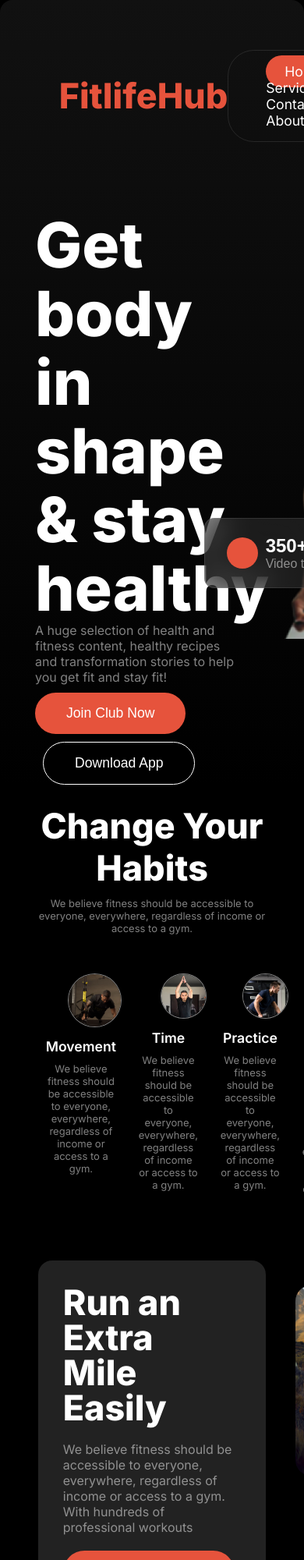
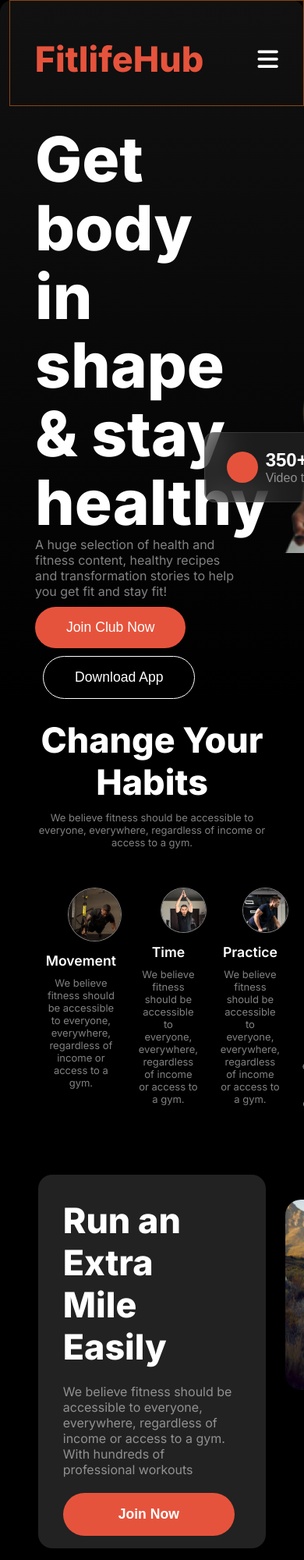
Before and after one commit to Rain44556/FitlifeHub, a plain HTML site: page index.html in a window 390 px wide. Shown: the top 2000 px of the page at 78% size. Drawn offline with Linux system fonts and the light colour scheme.

Commit message:
button added

```diff
--- a/index.html
+++ b/index.html
@@ -112,7 +112,7 @@
             <p>We believe fitness should be accessible to everyone, everywhere, regardless of income or
                 access to a gym. With
                 hundreds of professional workouts</p>
-            <button>Join Now</button>
+            <button class="button">Join Now</button>
             </div>
 
             <div class="run-contents-rightside">
@@ -121,6 +121,42 @@
 
     </div>
  </section>
+
+ <!-- Training and Exercise Section -->
+
+ <!-- <section class="train-exercise-section">
+
+<div class="training-exercise-images-1">
+    <div>
+        <img src="./images/exercise1.jpg" alt="">
+        <h3></h3>
+    </div>
+    <div>
+        <img src="./images/exercise2.png" alt="">
+        <h3></h3>
+    </div>
+    <div>
+        <img src="./images/exercise3.png" alt="">
+        <h3></h3>
+    </div>
+</div>
+
+<div class="training-exercise-images-2">
+    <div>
+        <img src="./images/exercise4.png" alt="">
+        <h3></h3>
+    </div>
+    <div>
+        <img src="./images/exercise5.jpg" alt="">
+        <h3></h3>
+    </div>
+    <div>
+        <img src="./images/exercise6.jpg" alt="">
+        <h3></h3>
+    </div>
+
+</div>
+ </section> -->
 
 
  <!-- BMI Calculator section -->
@@ -176,12 +212,23 @@
             <option value="">Select an activity factor</option>
         </select>
         </div>
+        <button class="button">Calculate</button>
         </div>
 
        </div>
     </div>
  </section>
 
+
+ <!-- Meet the team -->
+<section>
+    <div class="team">
+        <h1>Meet Our Teem</h1>
+        <p>We believe fitness should be accessible to everyone, everywhere, regardless of income or access to a gym.
+        </p>
+    </div>
+</section>
+
 </main>
 
 </body>
--- a/styles/styles.css
+++ b/styles/styles.css
@@ -32,6 +32,19 @@ p{
     color: rgba(255,255,255, 0.5);
     font-size: 1rem;
     font-weight: 400;
+    }
+.button{
+        width: 220px;
+        height: 55px;
+        background-color: var(--primary-color);
+        padding: 1rem 2.5rem;
+        border: none;
+        border-radius: 2.6rem;
+        color: rgb(255, 255, 255);
+        font-size: 1.1rem;
+        font-weight: 600;
+        cursor: pointer;
+        margin-top: 20px;
     }
 
 /* navbar styles */
@@ -215,7 +228,7 @@ font-weight: 600;
     .run-contents{
         display: grid;
         grid-template-columns: repeat(2,1fr);
-        gap: 30%;
+        gap: 25%;
         padding: 2rem 0 1rem 2rem;
     }
 
@@ -226,26 +239,24 @@ font-weight: 600;
     width: 100%;
     border-radius: 20px;
     }
-    .run-contents .run-contents-leftside h1{
-        line-height: 100%;
-
-    }
     .run-contents .run-contents-leftside p{
         margin-top: 20px;
     }
-    .run-contents-leftside button{
-        width: 220px;
-        height: 55px;
-        background-color: var(--primary-color);
-        padding: 1rem 2.5rem;
-        border: none;
-        border-radius: 2.6rem;
-        color: rgb(255, 255, 255);
-        font-size: 1.1rem;
-        cursor: pointer;
-        margin-top: 20px;
+
+    /* Training and Exercise */
+
+    /* .train-exercise-section{
+        margin-top: 4rem;
     }
+    .training-exercise-images-1,.training-exercise-images-2{
+        display: grid;
+        grid-template-columns: repeat(3,1fr);
 
+    }
+    .training-exercise-images-1 img, .training-exercise-images-2 img{
+        width: 500px;
+        height: 200px;
+    } */
 
     /* BMI-CALCULATOR */
 
@@ -316,3 +327,29 @@ font-weight: 600;
     .calculate-bmi #activity{
         width: 91%;
     }
+
+
+
+    /* Mobile Responsive */
+
+    @media screen and (max-width: 576px){
+
+        /* navbar */
+    .navbar-items{
+        display: none;
+    }
+    .ham-bar {
+        display: block;
+    }
+    .ham-bar i{
+        font-size: 30px;
+    }
+    .navbar{
+      border: 1px solid saddlebrown;
+        padding: 2rem;
+        padding-top: 3rem;
+    }
+
+    /* banner */
+
+    }
```
